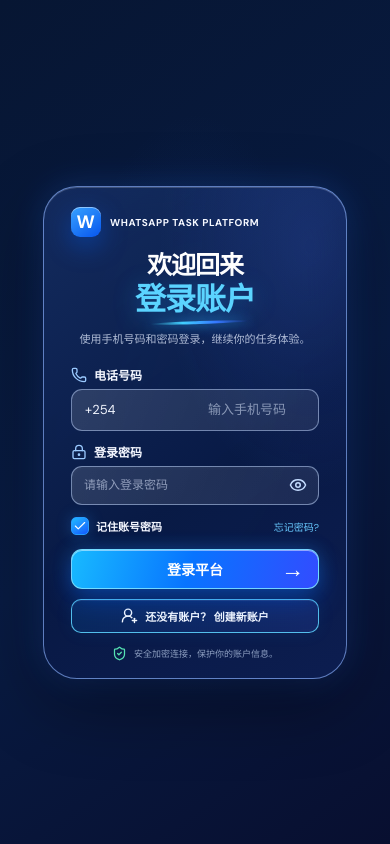
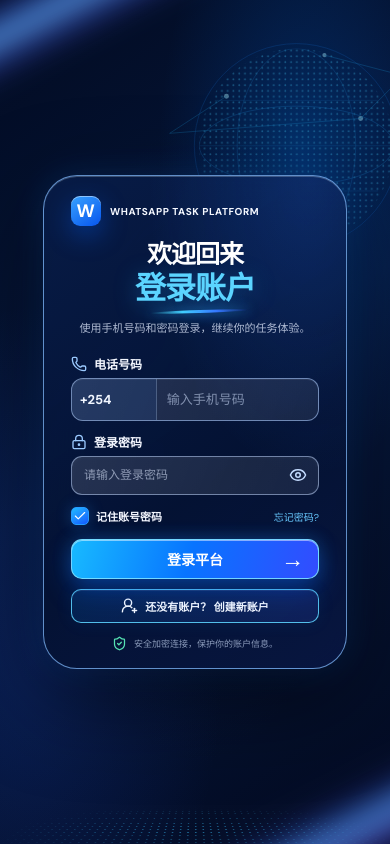
Before and after one commit to xiaolongsvip/whatsapp-task-platform, a Next.js app in the folder apps/web/: page / in a window 390 px wide. Built offline with nearby package versions, Linux system fonts and the light colour scheme.

Commit message:
Apply premium neon technology background and split country-code phone inputs

```diff
--- a/apps/web/src/app/globals.css
+++ b/apps/web/src/app/globals.css
@@ -1121,3 +1121,92 @@ a { -webkit-tap-highlight-color:transparent; }
   .aurora-phone-control {height:42px;}
   .aurora-phone-control>input {font-size:13px;padding:0 13px!important;}
 }
+
+
+/* Premium technology background and manually editable international phone prefix */
+.aurora-login {
+  position:relative;
+  isolation:isolate;
+  overflow:hidden;
+  background:
+    radial-gradient(ellipse at 78% 20%,rgba(0,119,255,.22),transparent 34%),
+    radial-gradient(ellipse at 8% 78%,rgba(28,75,210,.2),transparent 38%),
+    radial-gradient(ellipse at 52% 52%,rgba(11,42,103,.26),transparent 52%),
+    linear-gradient(145deg,#020b22 0%,#06183d 48%,#030a20 100%) !important;
+}
+.aurora-login:before,.aurora-login:after {display:none!important;}
+.aurora-tech-beam,.aurora-tech-globe,.aurora-tech-grid {
+  position:absolute;pointer-events:none;z-index:0;
+}
+.aurora-tech-beam-one {
+  width:78vw;height:170px;left:-22vw;top:-80px;transform:rotate(-27deg);
+  background:linear-gradient(180deg,transparent 8%,rgba(80,91,255,.08) 28%,rgba(67,113,255,.65) 43%,rgba(119,225,255,.86) 49%,rgba(76,103,255,.5) 56%,transparent 78%);
+  filter:blur(15px);
+}
+.aurora-tech-beam-two {
+  width:78vw;height:150px;right:-30vw;bottom:-66px;transform:rotate(-27deg);
+  background:linear-gradient(180deg,transparent 8%,rgba(76,84,255,.08) 28%,rgba(62,110,255,.65) 43%,rgba(104,221,255,.84) 49%,rgba(97,81,255,.55) 57%,transparent 80%);
+  filter:blur(17px);
+}
+.aurora-tech-globe {
+  width:min(72vw,360px);height:min(62vw,300px);
+  right:-7%;top:2%;opacity:.5;
+  filter:drop-shadow(0 0 22px rgba(0,153,255,.2));
+}
+.aurora-tech-globe svg {width:100%;height:100%;display:block;}
+.aurora-tech-grid {
+  width:120%;height:28%;left:-10%;bottom:-5%;
+  opacity:.55;
+  background-image:radial-gradient(circle,rgba(55,194,255,.9) 1px,transparent 1.6px);
+  background-size:12px 12px;
+  transform:perspective(260px) rotateX(58deg);
+  transform-origin:bottom center;
+  mask-image:radial-gradient(ellipse at 50% 55%,#000 0%,transparent 74%);
+}
+.aurora-card {
+  z-index:2;
+  border-color:rgba(132,190,255,.72);
+  background:
+    radial-gradient(ellipse at 88% 0%,rgba(39,115,255,.2),transparent 43%),
+    linear-gradient(145deg,rgba(8,29,72,.91),rgba(4,18,49,.94) 60%,rgba(8,22,65,.94));
+  box-shadow:0 28px 90px rgba(0,0,0,.5),0 0 34px rgba(31,128,255,.19),inset 0 1px 0 rgba(220,242,255,.24);
+  backdrop-filter:blur(24px) saturate(145%);
+  -webkit-backdrop-filter:blur(24px) saturate(145%);
+}
+.aurora-phone-control {
+  height:44px!important;display:flex;align-items:stretch;gap:0;
+  border:1px solid rgba(173,205,255,.58)!important;
+  border-radius:12px!important;
+  background:linear-gradient(110deg,rgba(255,255,255,.13),rgba(255,255,255,.075))!important;
+  box-shadow:inset 0 1px 0 rgba(255,255,255,.08);
+}
+.aurora-phone-control:focus-within {
+  border-color:#69d9ff!important;
+  box-shadow:0 0 0 3px rgba(50,174,255,.15),0 0 18px rgba(42,154,255,.12);
+}
+.aurora-phone-control>input.aurora-country-code-input {
+  width:34%;max-width:105px;min-width:76px;flex:0 0 34%;
+  height:100%;padding:0 10px!important;
+  border:0!important;border-radius:0!important;
+  background:rgba(35,83,153,.2)!important;
+  color:#f2f7ff!important;font-size:14px!important;font-weight:700;
+  box-shadow:none!important;
+}
+.aurora-phone-divider {width:1px;align-self:stretch;background:rgba(179,211,255,.3);}
+.aurora-phone-control>input.aurora-phone-number-input {
+  min-width:0;flex:1;width:0;height:100%;
+  padding:0 12px!important;border:0!important;border-radius:0!important;
+  background:transparent!important;color:#f2f7ff!important;
+  font-size:14px!important;box-shadow:none!important;
+}
+.aurora-phone-control>input::placeholder {color:rgba(211,226,255,.55);}
+.aurora-phone-control>input:focus {outline:none;}
+@media(max-width:600px) {
+  .aurora-tech-beam-one {width:105vw;height:140px;left:-34vw;top:-68px;filter:blur(13px);}
+  .aurora-tech-beam-two {width:100vw;height:130px;right:-42vw;bottom:-50px;filter:blur(14px);}
+  .aurora-tech-globe {width:76vw;height:64vw;right:-12%;top:3%;opacity:.42;}
+  .aurora-tech-grid {height:23%;bottom:-3%;background-size:10px 10px;}
+  .aurora-phone-control {height:43px!important;}
+  .aurora-phone-control>input.aurora-country-code-input {font-size:13px!important;min-width:72px;padding:0 8px!important;}
+  .aurora-phone-control>input.aurora-phone-number-input {font-size:13px!important;padding:0 10px!important;}
+}
```
